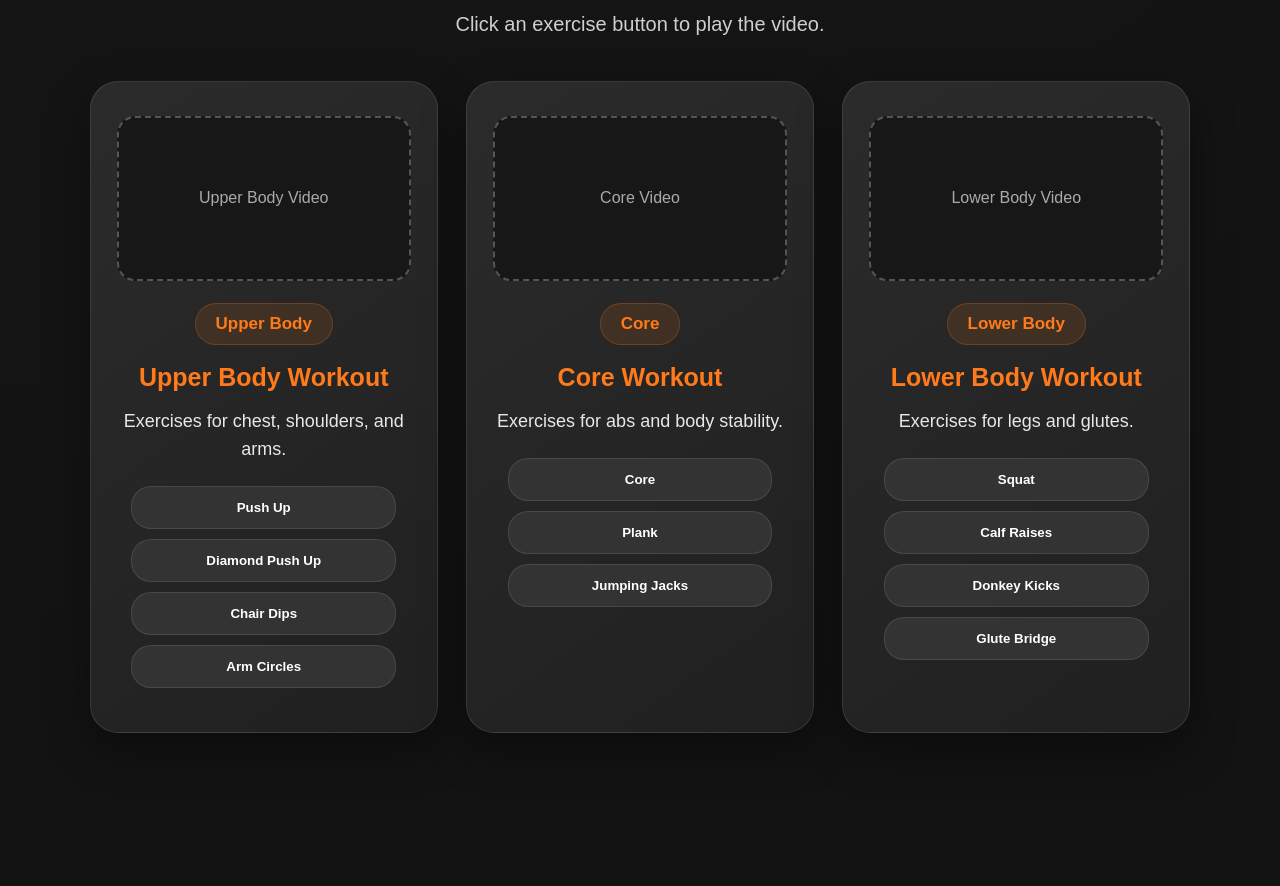
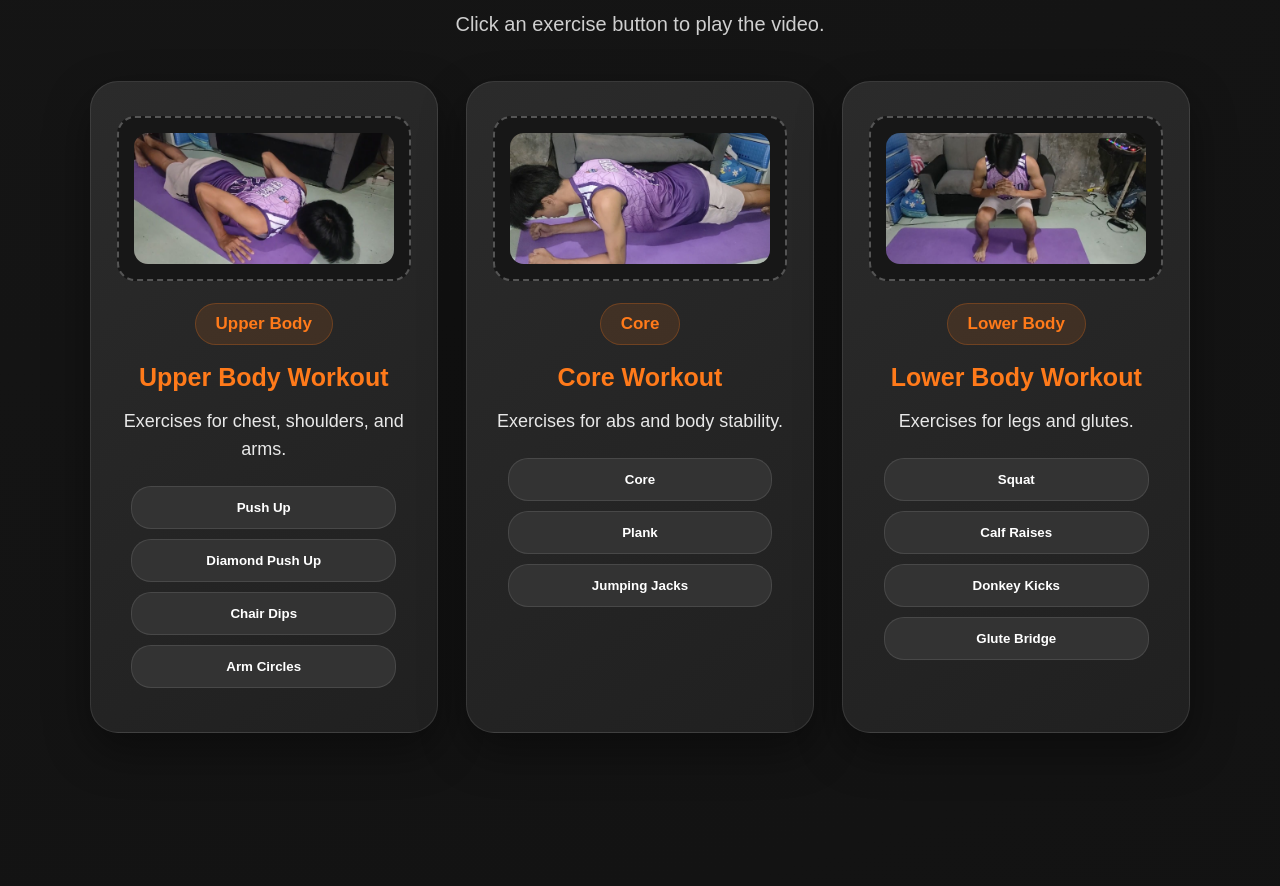
Before and after one commit to johnwilson25babiera-gif/homebuddy, a website: page public/home.html in a window 1280 px wide. Shown: the part 1588-2474 px from the top of the page. Drawn offline with Linux system fonts and the light colour scheme.

Commit message:
Update home.html

```diff
--- a/public/home.html
+++ b/public/home.html
@@ -357,12 +357,14 @@
       padding:15px;
     }
 
+    .workout-img img,
     .workout-img video,
     .video-box video{
       width:100%;
       height:100%;
       object-fit:cover;
       border-radius:14px;
+      display:block;
     }
 
     .exercise-list button{
@@ -719,7 +721,7 @@
 
       <div class="cards">
         <div class="card">
-          <div class="workout-img">Upper Body Video</div>
+          <div class="workout-img"><img src="upper.jpg" alt="Upper Body Workout"></div>
           <span class="pill">Upper Body</span>
           <h3>Upper Body Workout</h3>
           <p>Exercises for chest, shoulders, and arms.</p>
@@ -733,7 +735,7 @@
         </div>
 
         <div class="card">
-          <div class="workout-img">Core Video</div>
+          <div class="workout-img"><img src="core.jpg" alt="Core Workout"></div>
           <span class="pill">Core</span>
           <h3>Core Workout</h3>
           <p>Exercises for abs and body stability.</p>
@@ -746,7 +748,7 @@
         </div>
 
         <div class="card">
-          <div class="workout-img">Lower Body Video</div>
+          <div class="workout-img"><img src="lower.jpg" alt="Lower Body Workout"></div>
           <span class="pill">Lower Body</span>
           <h3>Lower Body Workout</h3>
           <p>Exercises for legs and glutes.</p>
```
